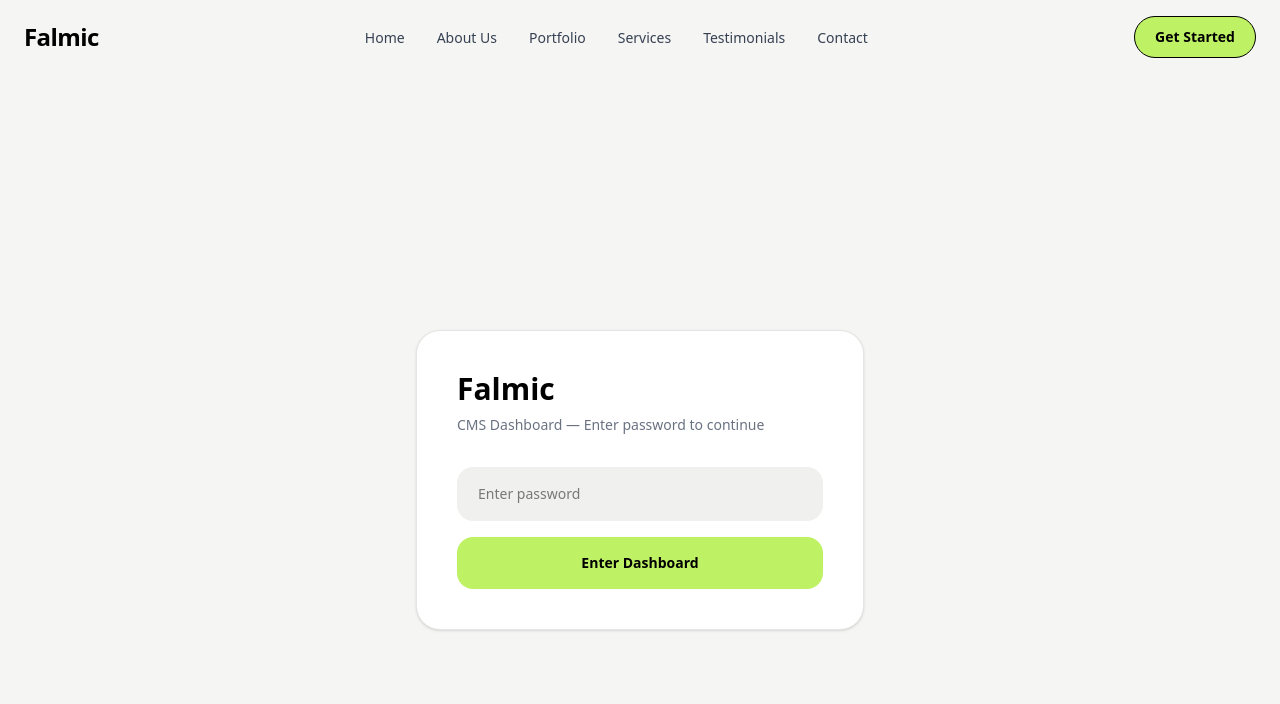
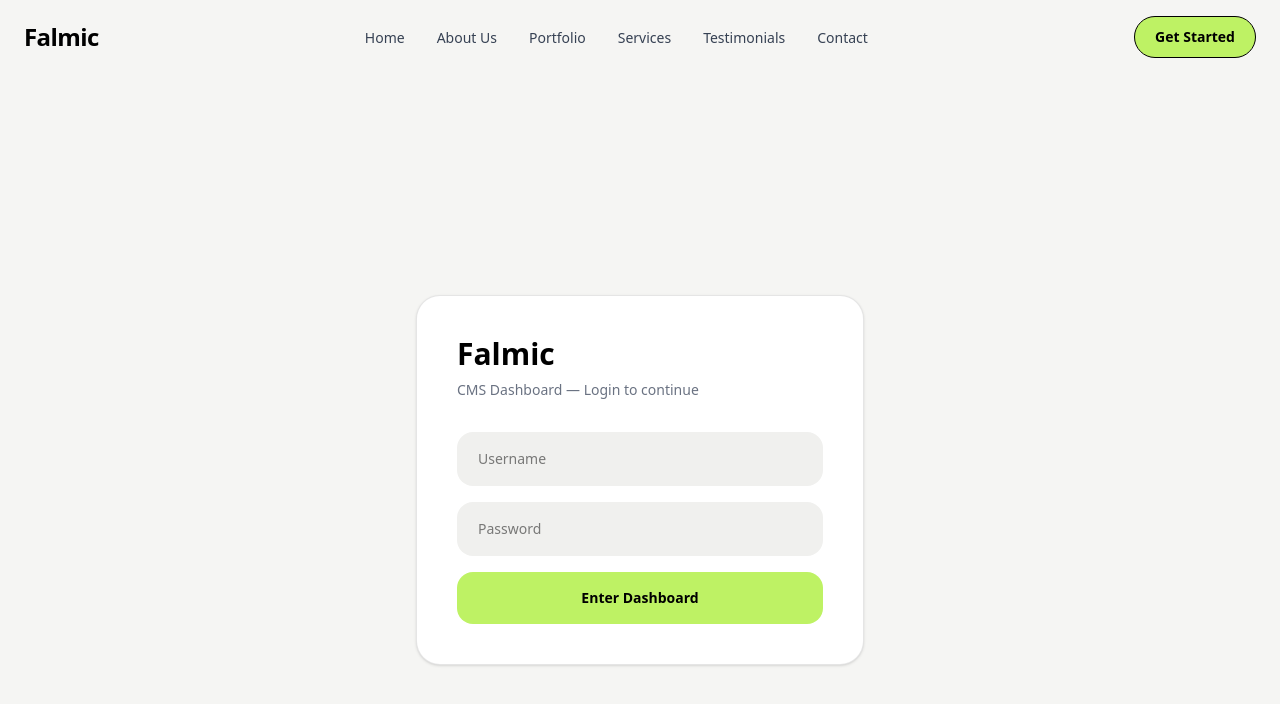
Before and after one commit to syedrohaanshaah-code/Falmic-Website, a Next.js app: page /dashboard in a window 1280 px wide. Shown: the top 704 px of the page. Built offline with nearby package versions, Linux system fonts and the light colour scheme.

Commit message:
add multi-user login + role-based access control

```diff
--- a/src/app/dashboard/page.tsx
+++ b/src/app/dashboard/page.tsx
@@ -10,9 +10,7 @@ import TestimonialsSection from "@/components/Dashboard/TestimonialsSection";
 import FAQSection from "@/components/Dashboard/FAQSection";
 import SiteSettingsSection from "@/components/Dashboard/SiteSettingsSection";
 
-const DASHBOARD_PASSWORD = process.env.NEXT_PUBLIC_DASHBOARD_PASSWORD || "falmic2024";
-
-  const USERS = [
+const USERS = [
   { username: "admin", password: "falmic2024", role: "admin" },
   { username: "arman", password: "armanfalmic", role: "editor" },
 ];
@@ -23,49 +21,63 @@ type User = {
   role: string;
 };
 
-const navItems = [
-  { id: "leads", label: "📧 Contact Leads" },
-  { id: "hero", label: "🏠 Hero Content" },
-  { id: "services", label: "⚙️ Services" },
-  { id: "portfolio", label: "🖼️ Portfolio" },
-  { id: "blog", label: "✍️ Blog" },
-  { id: "testimonials", label: "⭐ Testimonials" },
-  { id: "faq", label: "❓ FAQ" },
-  { id: "settings", label: "🔧 Site Settings" },
-];
-
 export default function DashboardPage() {
   const [authed, setAuthed] = useState(false);
+  const [username, setUsername] = useState("");
   const [password, setPassword] = useState("");
   const [wrongPass, setWrongPass] = useState(false);
+  const [currentUser, setCurrentUser] = useState<User | null>(null);
   const [activeSection, setActiveSection] = useState("leads");
 
   const handleLogin = () => {
-    if (password === DASHBOARD_PASSWORD) {
+    const user = USERS.find(
+      (u) => u.username === username && u.password === password
+    );
+    if (user) {
+      setCurrentUser(user);
       setAuthed(true);
     } else {
       setWrongPass(true);
     }
   };
 
-
+  const navItems = [
+    { id: "leads", label: "📧 Contact Leads" },
+    { id: "hero", label: "🏠 Hero Content" },
+    { id: "services", label: "⚙️ Services" },
+    { id: "portfolio", label: "🖼️ Portfolio" },
+    { id: "blog", label: "✍️ Blog" },
+    { id: "testimonials", label: "⭐ Testimonials" },
+    { id: "faq", label: "❓ FAQ" },
+    ...(currentUser?.role === "admin"
+      ? [{ id: "settings", label: "🔧 Site Settings" }]
+      : []),
+  ];
 
   if (!authed) {
     return (
       <div className="min-h-screen bg-[#F5F5F3] flex items-center justify-center px-6">
         <div className="bg-white rounded-3xl p-10 w-full max-w-md shadow-sm border border-black/10">
           <h1 className="text-3xl font-black text-black mb-2">Falmic</h1>
-          <p className="text-sm text-gray-500 mb-8">CMS Dashboard — Enter password to continue</p>
+          <p className="text-sm text-gray-500 mb-8">CMS Dashboard — Login to continue</p>
           <div className="flex flex-col gap-4">
             <input
+              type="text"
+              placeholder="Username"
+              value={username}
+              onChange={(e) => { setUsername(e.target.value); setWrongPass(false); }}
+              onKeyDown={(e) => e.key === "Enter" && handleLogin()}
+              className="w-full bg-[#F0F0EE] rounded-2xl px-5 py-4 text-sm outline-none focus:ring-2 focus:ring-[#BEF264] border border-transparent"
+            />
+            <input
               type="password"
-              placeholder="Enter password"
+              placeholder="Password"
               value={password}
               onChange={(e) => { setPassword(e.target.value); setWrongPass(false); }}
               onKeyDown={(e) => e.key === "Enter" && handleLogin()}
               className="w-full bg-[#F0F0EE] rounded-2xl px-5 py-4 text-sm outline-none focus:ring-2 focus:ring-[#BEF264] border border-transparent"
             />
-            {wrongPass && <p className="text-xs text-red-500">Incorrect password.</p>}
+            {wrongPass && <p className="text-xs text-red-500">Incorrect username or password.</p>}
             <button
               onClick={handleLogin}
               className="w-full py-4 rounded-2xl bg-[#BEF264] text-black font-bold text-sm hover:bg-[#a8e050] transition-colors"
@@ -80,15 +92,15 @@ export default function DashboardPage() {
 
   const renderSection = () => {
     switch (activeSection) {
-      case "leads": return <LeadsSection />;
+      case "leads": return <LeadsSection currentUser={currentUser} />;
       case "hero": return <HeroSection />;
       case "services": return <ServicesSection />;
       case "portfolio": return <PortfolioSection />;
       case "blog": return <BlogSection />;
       case "testimonials": return <TestimonialsSection />;
       case "faq": return <FAQSection />;
-      case "settings": return <SiteSettingsSection />;
-      default: return <LeadsSection />;
+      case "settings": return currentUser?.role === "admin" ? <SiteSettingsSection /> : <LeadsSection currentUser={currentUser} />;
+      default: return <LeadsSection currentUser={currentUser} />;
     }
   };
 
@@ -99,7 +111,9 @@ export default function DashboardPage() {
       <div className="w-64 bg-white border-r border-black/10 flex flex-col fixed h-full z-20">
         <div className="px-6 py-6 border-b border-black/10">
           <h1 className="text-xl font-black text-black">Falmic CMS</h1>
-          <p className="text-xs text-gray-400 mt-1">Content Management</p>
+          <p className="text-xs text-gray-400 mt-1">
+            {currentUser?.username} · {currentUser?.role}
+          </p>
         </div>
         <nav className="flex-1 px-3 py-4 flex flex-col gap-1">
           {navItems.map((item) => (
@@ -116,7 +130,7 @@ export default function DashboardPage() {
             </button>
           ))}
         </nav>
-        <div className="px-3 py-4 border-t border-black/10">
+        <div className="px-3 py-4 border-t border-black/10 flex flex-col gap-2">
           <a
             href="/"
             target="_blank"
@@ -124,6 +138,12 @@ export default function DashboardPage() {
           >
             View Live Site
           </a>
+          <button
+            onClick={() => { setAuthed(false); setCurrentUser(null); setUsername(""); setPassword(""); }}
+            className="w-full px-4 py-3 rounded-xl text-sm font-medium text-gray-500 hover:bg-gray-100 transition-colors"
+          >
+            Log Out
+          </button>
         </div>
       </div>
 
```
